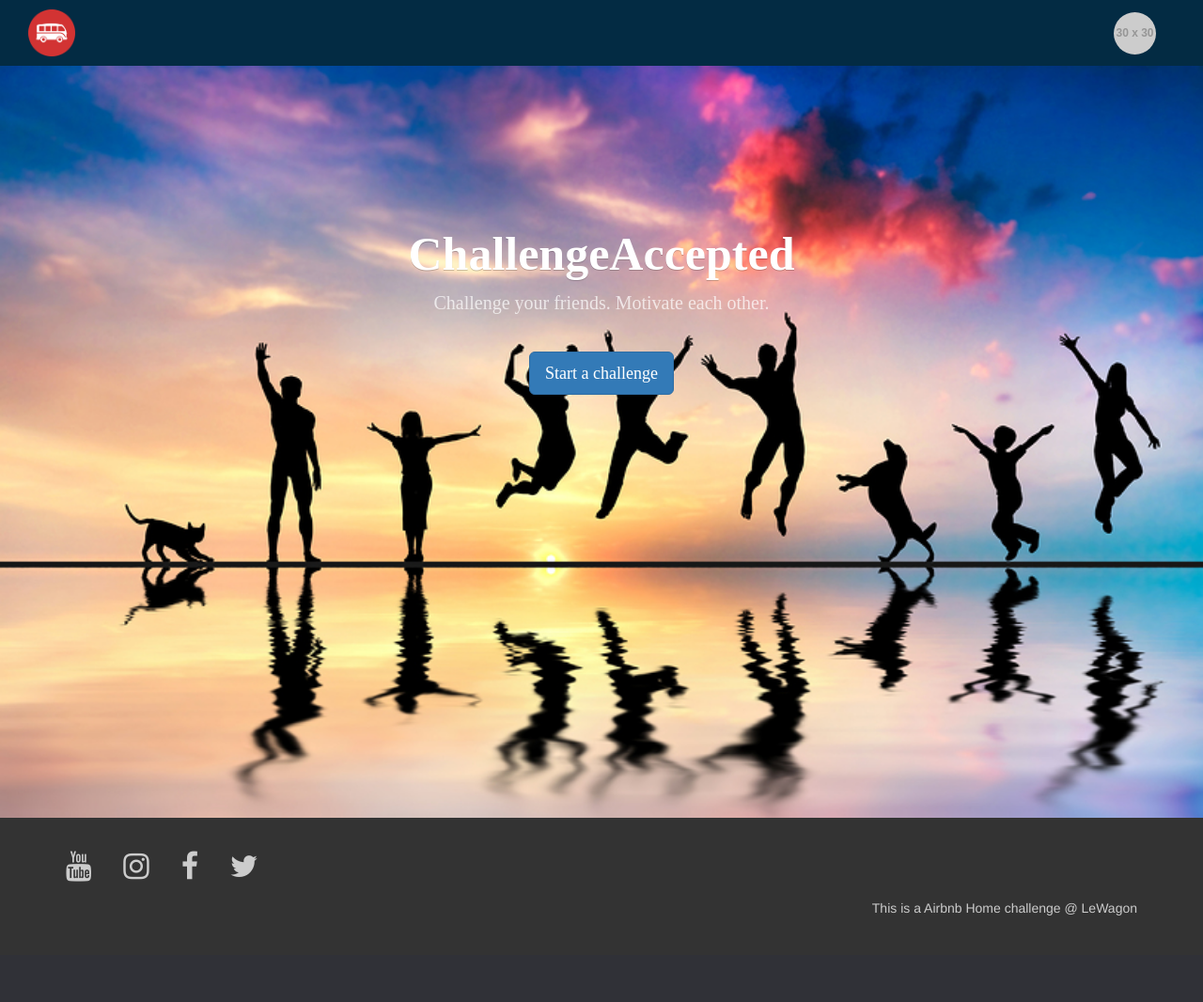
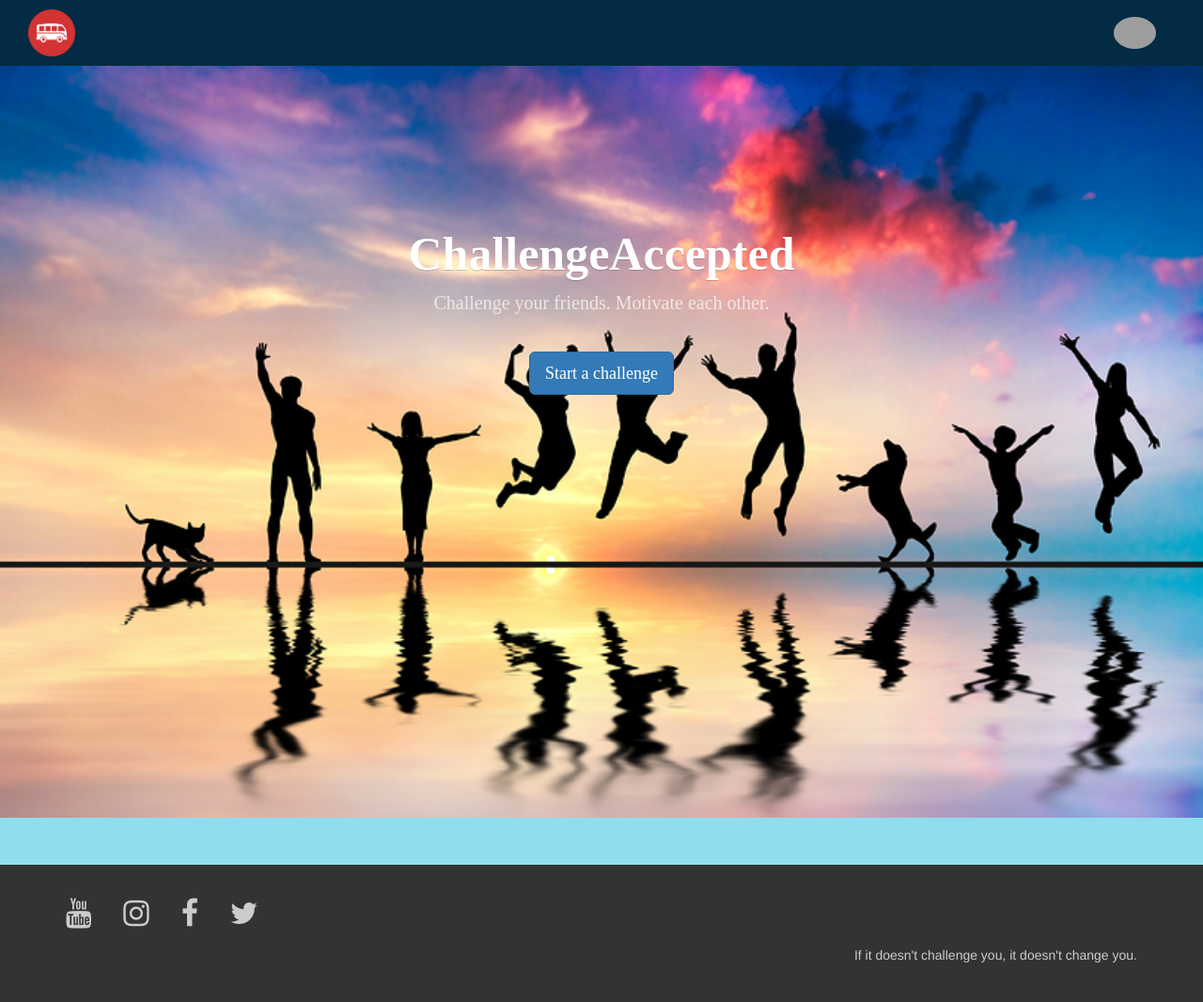
Before and after one commit to AndreGoto/challengeaccepted, a Rails app: page / in a window 1280 px wide. Shown: the whole page at 94% size. Before the commit the page ends 974 px from the top, so only its background shows below. Run offline with Rails 7, Linux system fonts and the light colour scheme; the visitor is signed in with stand-in values (Sample User, id 1); style sheets or scripts are compiled from the project's sources; parts of the project's set-up code (start-up, migrations or seed data) failed here and were passed over; some libraries are stand-ins or nearby versions; grey boxes are pictures that could not be loaded.

Commit message:
Generate profile picture

```diff
--- a/app/assets/stylesheets/layout/_footer.scss
+++ b/app/assets/stylesheets/layout/_footer.scss
@@ -4,6 +4,7 @@
   padding-top: 30px;
   padding-bottom: 30px;
   color: #CCCCCC;
+  margin-top: 50px;
 }
 
 #footer a{
--- a/app/helpers/application_helper.rb
+++ b/app/helpers/application_helper.rb
@@ -1,2 +1,11 @@
 module ApplicationHelper
+  def generate_profile_image(user)
+    if user.picture?
+      cl_image_tag(user.picture.path, { class: "avatar dropdown-toggle", id: "navbar-wagon-menu", "data-toggle" => "dropdown", crop: :thumb, gravity: :face })
+    elsif user.facebook_picture_url?
+      image_tag(user.facebook_picture_url, class: "avatar dropdown-toggle", id: "navbar-wagon-menu", "data-toggle" => "dropdown")
+    else
+      image_tag("https://thesocietypages.org/socimages/files/2009/05/vimeo.jpg", class: "avatar dropdown-toggle", id: "navbar-wagon-menu", "data-toggle" => "dropdown")
+    end
+  end
 end
--- a/app/views/devise/registrations/new.html.erb
+++ b/app/views/devise/registrations/new.html.erb
@@ -1,3 +1,4 @@
+<div class='container'>
   <h2>Sign up</h2>
 
   <%= simple_form_for(resource, as: resource_name, url: registration_path(resource_name)) do |f| %>
@@ -15,3 +16,4 @@
   <% end %>
 
   <%= render "devise/shared/links" %>
+</div>
--- a/app/views/shared/_footer.html.erb
+++ b/app/views/shared/_footer.html.erb
@@ -10,7 +10,7 @@
         </ul>
       </div>
       <div class="col-xs-12 text-right">
-        <p>This is a Airbnb Home challenge @ LeWagon</p>
+        <p>If it doesn't challenge you, it doesn't change you.</p>
       </div>
     </div>
   </div>
--- a/app/views/shared/_navbar.html.erb
+++ b/app/views/shared/_navbar.html.erb
@@ -11,8 +11,7 @@
       <!-- Profile picture and dropdown -->
       <div class="navbar-wagon-item">
         <div class="dropdown">
-          <% avatar_url = current_user.facebook_picture_url || "http://placehold.it/30x30" %>
-          <%= image_tag avatar_url, class: "avatar dropdown-toggle", id: "navbar-wagon-menu", "data-toggle" => "dropdown" %>
+          <%= generate_profile_image(current_user) %>
 
           <ul class="dropdown-menu dropdown-menu-right navbar-wagon-dropdown-menu">
             <li>
--- /dev/null
+++ b/db/migrate/20161207192532_add_picture_to_users.rb
@@ -0,0 +1,5 @@
+class AddPictureToUsers < ActiveRecord::Migration[5.0]
+  def change
+    add_column :users, :picture, :string
+  end
+end
```
Also changed, not shown: db/schema.rb. Lines whose indentation alone changed are shown as unchanged.
